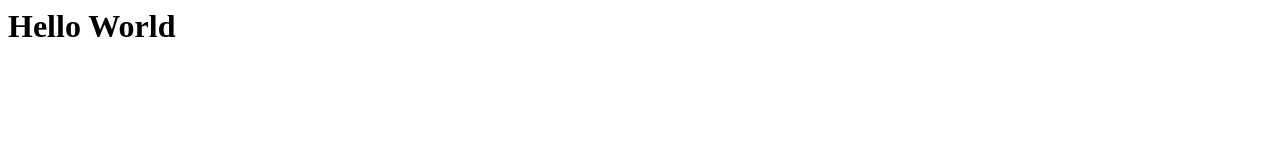
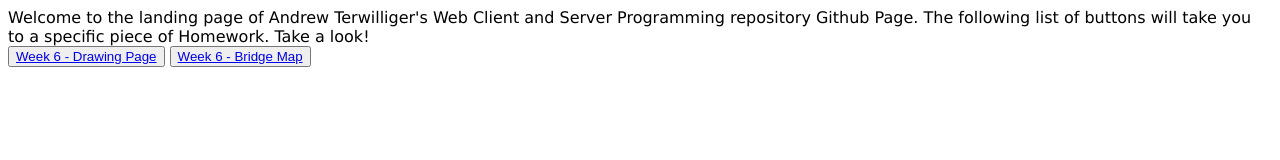
Before and after one commit to AndrewJWin/WebServer, a plain HTML site: page index.html in a window 1280 px wide. Drawn offline with Linux system fonts and the light colour scheme.

Commit message:
Update landing

```diff
--- a/index.html
+++ b/index.html
@@ -1 +1,22 @@
-<h1>Hello World</h1>
+<!DOCTYPE html>
+<html lang="en">
+<head>
+  <meta charset="UTF-8">
+  <title>Landing Page</title>
+
+  <link rel="stylesheet" type="text/css" href="style.css">
+</head>
+
+<body>
+Welcome to the landing page of Andrew Terwilliger's Web Client and Server Programming repository Github Page.
+The following list of buttons will take you to a specific piece of Homework.
+Take a look!
+<br>
+
+<div class="btn-group">
+    <button><a href="\Week6\drawing.html">Week 6 - Drawing Page</a></button>
+    <button><a href="\Week6\bridgemap.html">Week 6 - Bridge Map</a></button>
+  </div>
+</body>
+
+</html>
--- /dev/null
+++ b/style.css
@@ -0,0 +1,3 @@
+body {
+    font-family: 'Lucida Sans', 'Lucida Sans Regular', 'Lucida Grande', 'Lucida Sans Unicode', Geneva, Verdana, sans-serif;
+}
```
